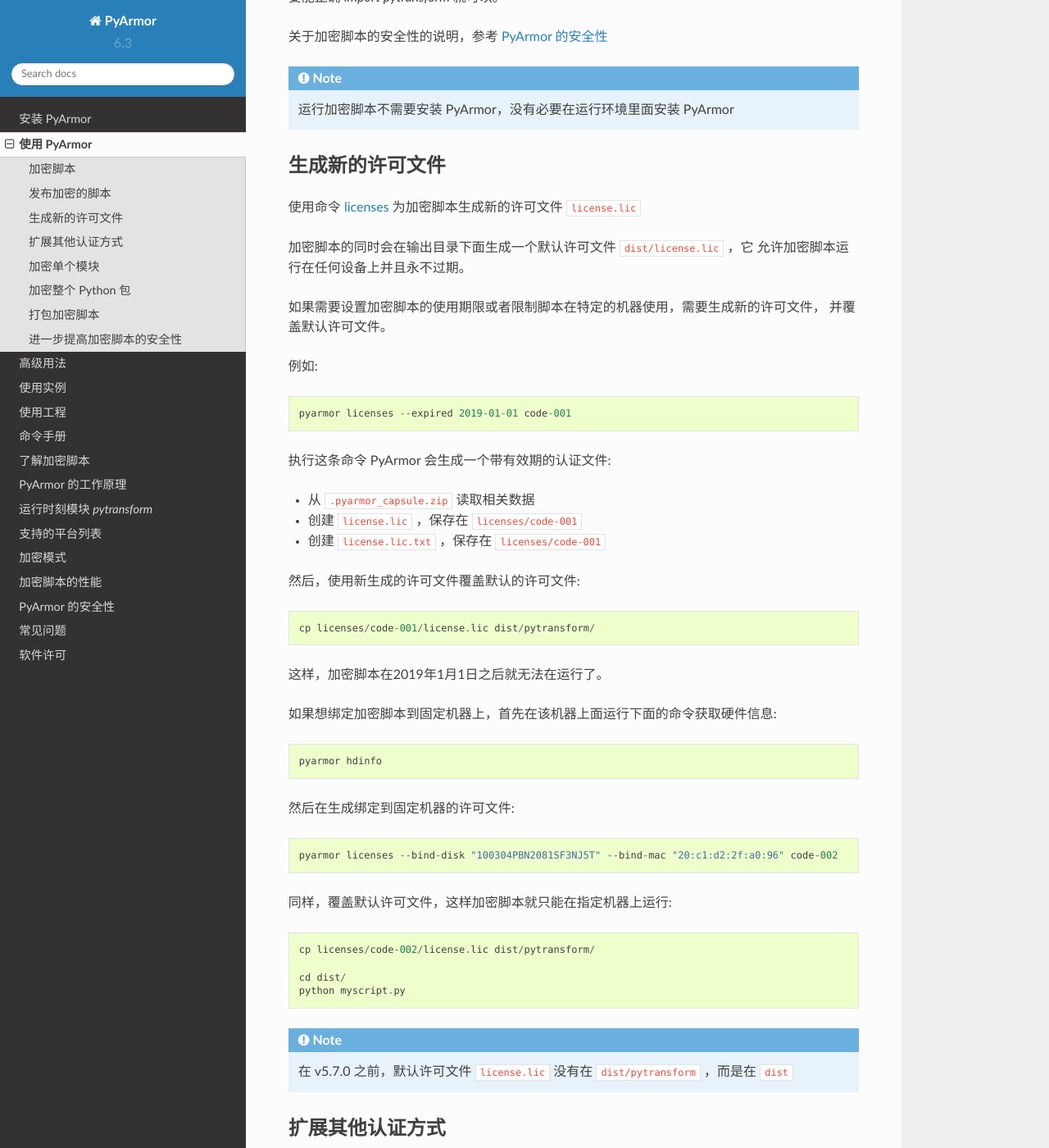
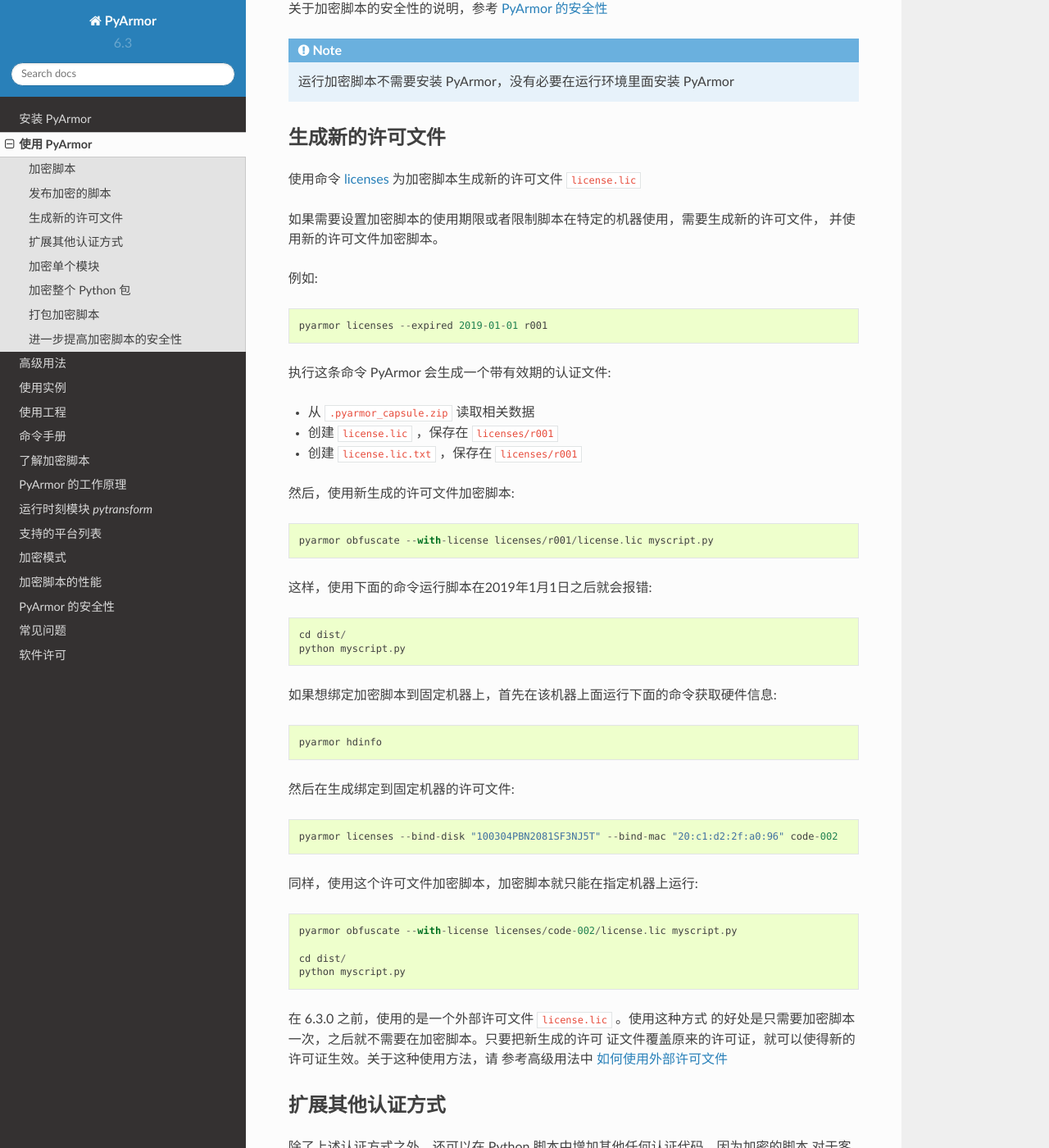
Before and after one commit to dashingsoft/pyarmor-docs-zh, a Sphinx documentation site: the page built from docs/usage.rst, in a window 1280 px wide and 1400 px high, scrolled down 1681 px. Shown: the whole window at 82% size. Built offline with Sphinx 7.4.7 and the Read the Docs theme 2.0.0, drawn with Linux system fonts in a browser that asks for light colours; some of the changed text lies outside the part shown.

Commit message:
Refine doc

```diff
--- a/docs/understand-obfuscated-scripts.rst
+++ b/docs/understand-obfuscated-scripts.rst
@@ -36,7 +36,7 @@
 
     pytransform/
         __init__.py
-        _pytransform.so, or _pytransform.dll in Windows, _pytransform.dylib in MacOS
+        _pytransform.so/.dll/.dylib
 
 在 v6.3.0 之前，这里还有两个额外的文件::
 
--- a/docs/usage.rst
+++ b/docs/usage.rst
@@ -30,9 +30,7 @@
         myscript.py
         pytransform
             __init__.py
-            _pytransform.so, or _pytransform.dll in Windows, _pytransform.dylib in MacOS
-            pytransform.key
-            license.lic
+            _pytransform.so or _pytransform.dll or _pytransform.dylib
 
 除了加密脚本之外，额外的那个目录 `pytransform` 叫做 :ref:`运行辅助包` ，它是运行
 加密脚本不可缺少的。
@@ -78,27 +76,27 @@
 
 使用命令 :ref:`licenses` 为加密脚本生成新的许可文件 :file:`license.lic`
 
-加密脚本的同时会在输出目录下面生成一个默认许可文件 :file:`dist/license.lic` ，它
-允许加密脚本运行在任何设备上并且永不过期。
-
 如果需要设置加密脚本的使用期限或者限制脚本在特定的机器使用，需要生成新的许可文件，
-并覆盖默认许可文件。
+并使用新的许可文件加密脚本。
 
 例如::
 
-    pyarmor licenses --expired 2019-01-01 code-001
+    pyarmor licenses --expired 2019-01-01 r001
 
 执行这条命令 PyArmor 会生成一个带有效期的认证文件:
 
 * 从 :file:`.pyarmor_capsule.zip` 读取相关数据
-* 创建 :file:`license.lic` ，保存在 ``licenses/code-001``
-* 创建 :file:`license.lic.txt` ，保存在 ``licenses/code-001``
+* 创建 :file:`license.lic` ，保存在 ``licenses/r001``
+* 创建 :file:`license.lic.txt` ，保存在 ``licenses/r001``
 
-然后，使用新生成的许可文件覆盖默认的许可文件::
+然后，使用新生成的许可文件加密脚本::
 
-    cp licenses/code-001/license.lic dist/pytransform/
+    pyarmor obfuscate --with-license licenses/r001/license.lic myscript.py
 
-这样，加密脚本在2019年1月1日之后就无法在运行了。
+这样，使用下面的命令运行脚本在2019年1月1日之后就会报错::
+
+    cd dist/
+    python myscript.py
 
 如果想绑定加密脚本到固定机器上，首先在该机器上面运行下面的命令获取硬件信息::
 
@@ -108,16 +106,17 @@
 
     pyarmor licenses --bind-disk "100304PBN2081SF3NJ5T" --bind-mac "20:c1:d2:2f:a0:96" code-002
 
-同样，覆盖默认许可文件，这样加密脚本就只能在指定机器上运行::
+同样，使用这个许可文件加密脚本，加密脚本就只能在指定机器上运行::
 
-    cp licenses/code-002/license.lic dist/pytransform/
+    pyarmor obfuscate --with-license licenses/code-002/license.lic myscript.py
 
     cd dist/
     python myscript.py
 
-.. note::
-
-   在 v5.7.0 之前，默认许可文件 ``license.lic`` 没有在 ``dist/pytransform`` ，而是在 ``dist``
+在 6.3.0 之前，使用的是一个外部许可文件 ``license.lic`` 。使用这种方式
+的好处是只需要加密脚本一次，之后就不需要在加密脚本。只要把新生成的许可
+证文件覆盖原来的许可证，就可以使得新的许可证生效。关于这种使用方法，请
+参考高级用法中 :ref:`如何使用外部许可文件`
 
 扩展其他认证方式
 ----------------
@@ -186,15 +185,10 @@
 
     dist/myscript/myscript
 
-检查脚本是否加密。如果加密，下面的第二条命令应该执行失败::
-
-    rm dist/myscript/license.lic
-    dist/myscript/myscript
-
 为加密脚本设置有效期::
 
     pyarmor licenses --expired 2019-01-01 code-003
-    cp licenses/code-003/license.lic dist/myscript
+    pyarmor pack --with-license licenses/code-003/license.lic myscript.py
 
     dist/myscript/myscript
 
@@ -207,7 +201,8 @@
 下面这些 `PyArmor`_ 的特征可以进一步提高加密脚本的安全性:
 
 1. 尽可能的 :ref:`使用超级模式加密脚本` ，如果使用的平台或者Python版本不被支持，
-   那么，启用 :ref:`高级模式`
+   那么，启用 :ref:`高级模式` 。对于 Windows 平台来说，如果性能可以达到要求，启
+   用 :ref:`虚拟模式`
 2. 如果情况允许的话，尝试 :ref:`绑定加密脚本到固定的 Python 解释器` ，通常情况
    下，:ref:`超级模式` 不需要这种额外的保护。
 3. 确保主脚本启用了 `交叉保护代码
```
Also changed, not shown: other parts of docs/understand-obfuscated-scripts.rst (+1 -1 lines), docs/advanced.rst (+16 -3 lines).
